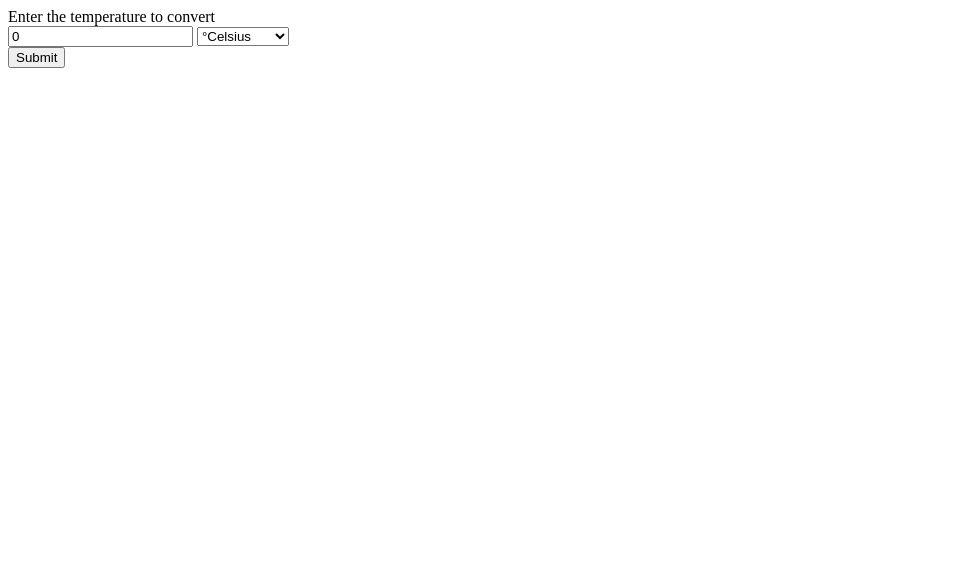
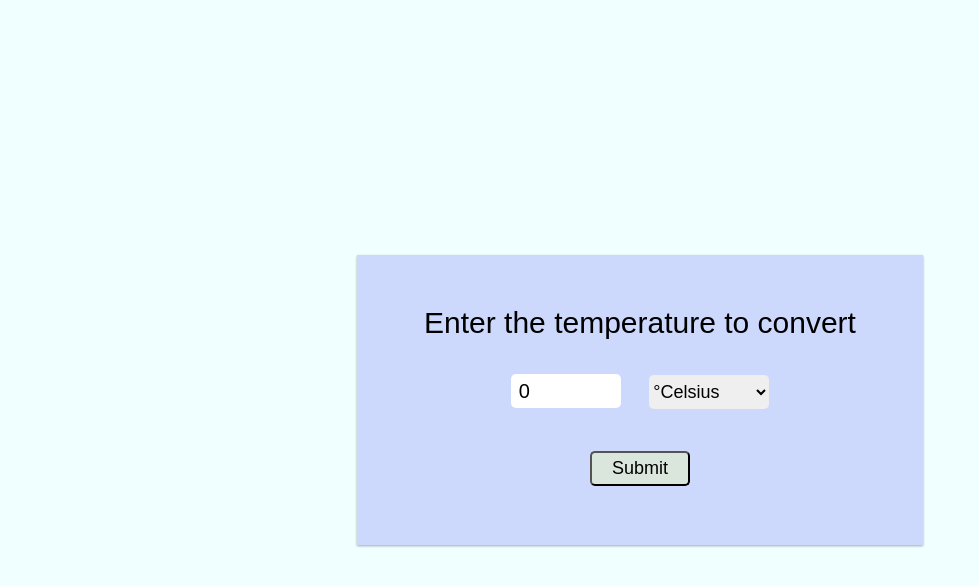
Before and after one commit to seleena-anand/OIBSIP, a plain HTML site: page task3/index.html in a window 1280 px wide. Shown: the whole page, without its empty margins (0-979 px from the left). Drawn offline with Linux system fonts and the light colour scheme.

Commit message:
Update index.html

```diff
--- a/task3/index.html
+++ b/task3/index.html
@@ -5,7 +5,7 @@
     <meta charset="UTF-8">
     <meta http-equiv="X-UA-Compatible" content="IE=edge">
     <meta name="viewport" content="width=device-width, initial-scale=1.0">
-    <link rel="stylesheet" href="task3.css">
+    <link rel="stylesheet" href="index.css">
     <title>Temperature converter</title>
 </head>
 
```
